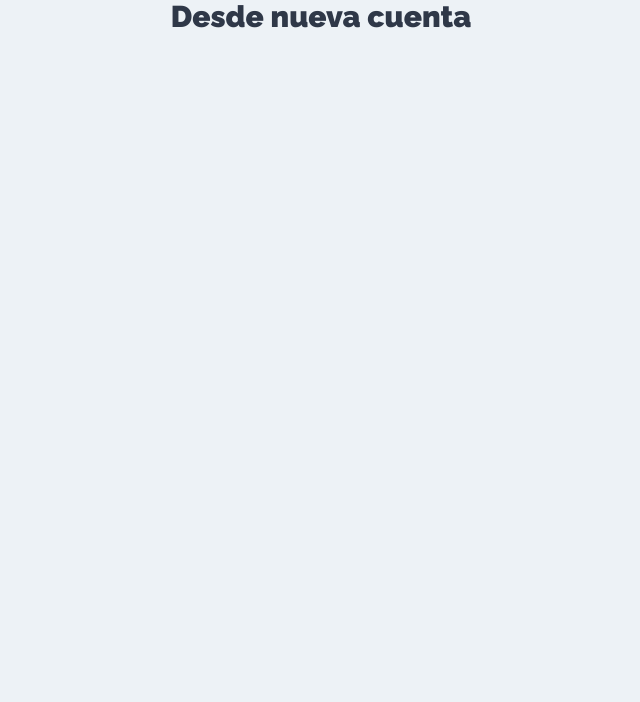
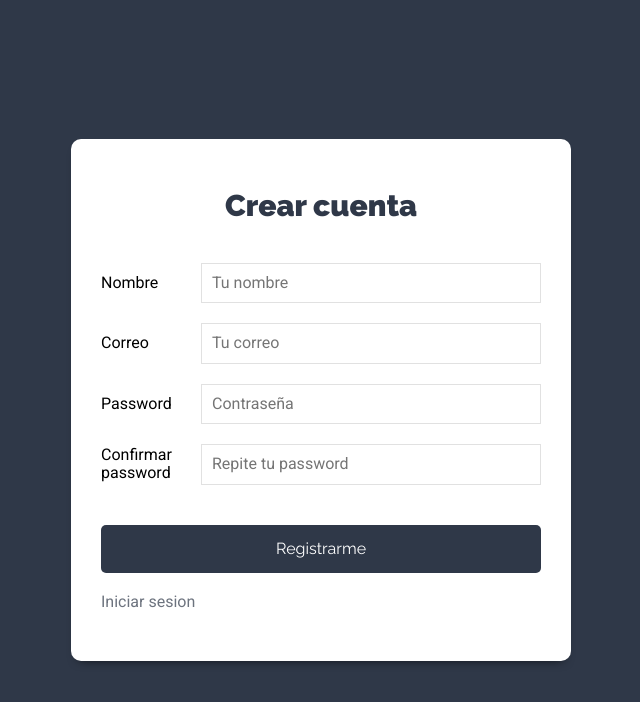
Before and after one commit to alextello/MERN-Tasks, a React (Create React App) app in the folder cliente/: page /nueva-cuenta in a window 1280 px wide. Shown: the top 702 px of the page, without its empty margins (319-959 px from the left). Built offline with nearby package versions, Linux system fonts and the light colour scheme.

Commit message:
maquetacion de registro

```diff
--- a/cliente/src/components/auth/NuevaCuenta.jsx
+++ b/cliente/src/components/auth/NuevaCuenta.jsx
@@ -1,11 +1,96 @@
-import React from 'react'
+import React, {useState, useReducer } from 'react';
+import {Link} from 'react-router-dom'
 import PropTypes from 'prop-types'
 
 const NuevaCuenta = props => {
+      // state para iniciar sesion
+      const [usuario, setUsuario] = useState({
+        nombre: '',
+        email: '',
+        password: '',
+        confirmarPassword: '',
+    });
+
+    const {email, password, nombre, confirmarPassword} = usuario;
+   // cambio de valores en formulario
+    const onChange = (e) => {
+        setUsuario({
+            ...usuario,
+            [e.target.name] : e.target.value
+        })
+    }
+
+    // cuando el usuario quiere iniciar sesion
+    const onSubmit = e => {
+        e.preventDefault();
+        // validar que no haya campos vacios
+
+        // password minimo de 6 caracteres
+
+        // los 2 passwords iguales
+
+        // pasar al action
+    }
     return (
-        <h1>
-            Desde nueva cuenta
-        </h1>
+        <div className="form-usuario" >
+        <div className="contenedor-form sombra-dark">
+            <h1>
+                Crear cuenta
+            </h1>
+            <form onSubmit={onSubmit}>
+                <div className="campo-form">
+                    <label htmlFor="nombre">Nombre</label>
+                    <input
+                    type="text"
+                    id="nombre"
+                    name="nombre"
+                    placeholder="Tu nombre"
+                    onChange={onChange}
+                    value={nombre}
+                    />
+                </div>
+                <div className="campo-form">
+                    <label htmlFor="email">Correo</label>
+                    <input
+                    type="email"
+                    id="email"
+                    name="email"
+                    placeholder="Tu correo"
+                    onChange={onChange}
+                    value={email}
+                    />
+                </div>
+                <div className="campo-form">
+                    <label htmlFor="password">Password</label>
+                    <input
+                    type="password"
+                    id="password"
+                    name="password"
+                    placeholder="Contraseña"
+                    onChange={onChange}
+                    value={password}
+                    />
+                </div>
+                <div className="campo-form">
+                    <label htmlFor="confirmarPassword">Confirmar password</label>
+                    <input
+                    type="password"
+                    id="confirmarPassword"
+                    name="confirmarPassword"
+                    placeholder="Repite tu password"
+                    onChange={onChange}
+                    value={confirmarPassword}
+                    />
+                </div>
+                <div className="campo-form">
+                    <input type="submit" className="btn btn-primario btn-block" value="Registrarme" />
+                </div>
+            </form>
+            <Link to={'/'} className="enlace-cuenta" >
+                Iniciar sesion
+            </Link>
+        </div>
+    </div>
     )
 }
 
```
